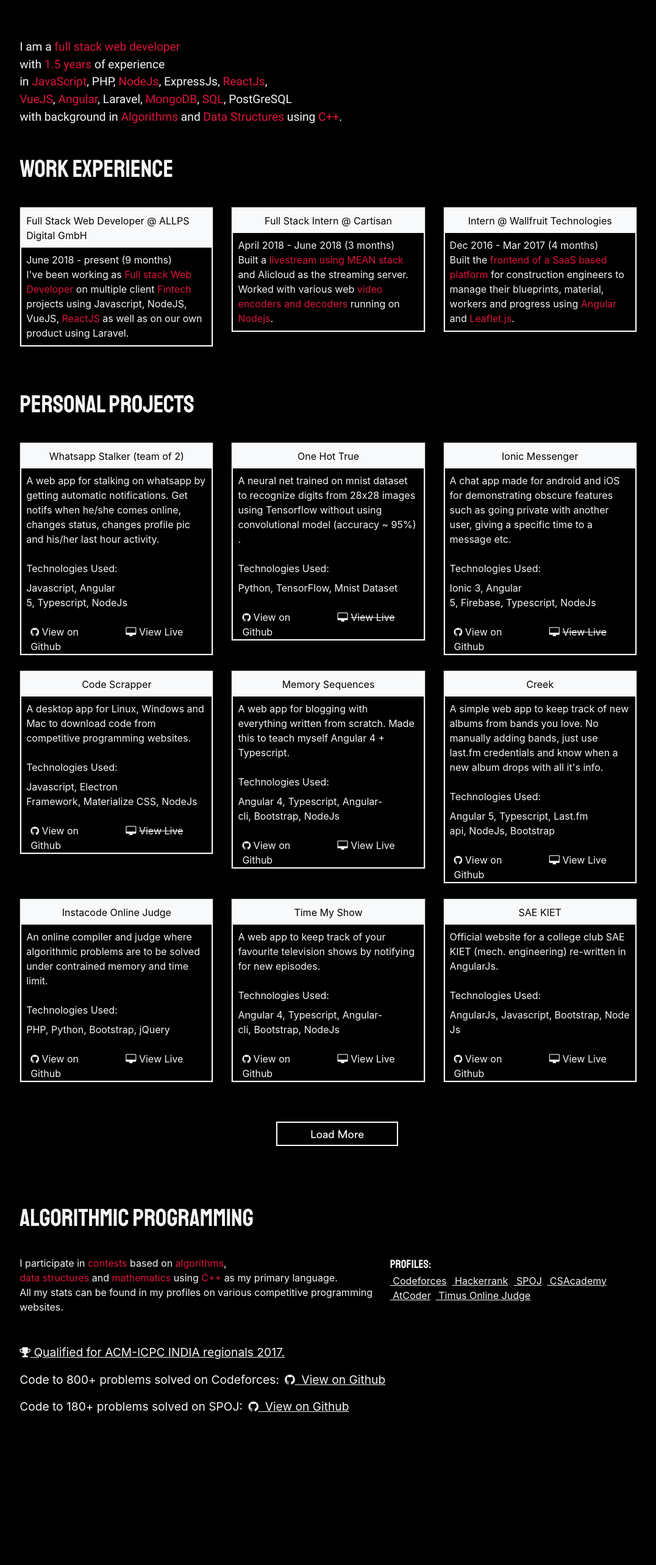
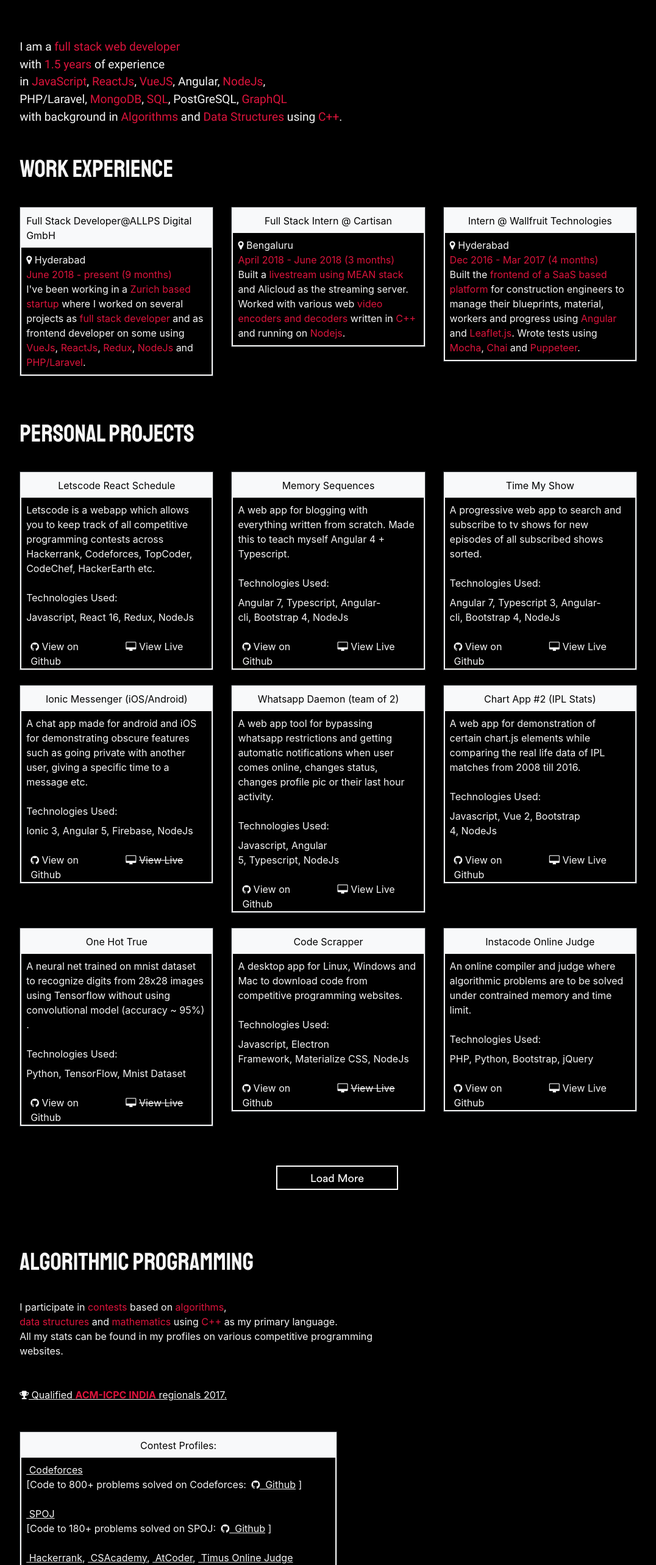
Before and after one commit to strcoder4007/theTownCenter, an Angular app: page / in a window 1280 px wide. Shown: the part 180-2746 px from the top of the page at 61% size, without its empty margins (87-1163 px from the left). Before the commit the page ends 2549 px from the top, so only its background shows below. Built offline with nearby package versions, Linux system fonts and the light colour scheme.

Commit message:
update complete

```diff
--- a/src/app/home/home.component.html
+++ b/src/app/home/home.component.html
@@ -3,7 +3,7 @@
 
   <!-----------------INTRO -------------------->
   <p class="roboto mediumFont is-primary">
-    I am a <span class="text-crimson">full stack web developer</span> <br>with <span class="text-crimson">1.5 years</span> of experience <br>in <span class="text-crimson">JavaScript</span>, PHP, <span class="text-crimson">NodeJs</span>, ExpressJs, <span class="text-crimson">ReactJs</span>, <br><span class="text-crimson">VueJS</span>, <span class="text-crimson">Angular</span>, Laravel, <span class="text-crimson">MongoDB</span>, <span class="text-crimson">SQL</span>, PostGreSQL <br>with background in <span class="text-crimson">Algorithms</span> and <span class="text-crimson">Data Structures</span> using <span class="text-crimson">C++</span>.
+    I am a <span class="text-crimson">full stack web developer</span> <br>with <span class="text-crimson">1.5 years</span> of experience <br>in <span class="text-crimson">JavaScript</span>, <span class="text-crimson">ReactJs</span>, <span class="text-crimson">VueJS</span>, Angular, <span class="text-crimson">NodeJs</span>, <br>PHP/Laravel, <span class="text-crimson">MongoDB</span>, <span class="text-crimson">SQL</span>, PostGreSQL, <span class="text-crimson">GraphQL</span> <br>with background in <span class="text-crimson">Algorithms</span> and <span class="text-crimson">Data Structures</span> using <span class="text-crimson">C++</span>.
   </p>
 
     <!-------------------------WORK EXP ------------------------------>
@@ -14,10 +14,11 @@
         <div class="col-12 col-sm-11 bg-dark card p-0">
           <div class="card-body bg-black p-0 bg-">
             <div class="row gutter-0 w-100 bg-light d-flex justify-content-around">
-              <p class="smallFont is-secondary Roboto m-0 p-2 align-self-center">Full Stack Web Developer @ ALLPS Digital GmbH</p>
+              <p class="smallFont is-secondary Roboto m-0 p-2 align-self-center">Full Stack Developer@ALLPS Digital GmbH</p>
             </div>
-            <p class="card-text p-2 is-primary smallFont">June 2018 - present (9 months)<br>
-              I've been working as <span class="text-crimson">Full stack Web Developer</span> on multiple client <span class="text-crimson">Fintech</span> projects using Javascript, NodeJS, VueJS, <span class="text-crimson">ReactJS</span> as well as on our own product using Laravel.
+            <p class="card-text p-2 is-primary smallFont"><i class="fa fa-map-marker"></i>&nbsp;Hyderabad<br>
+              <span class="text-crimson">June 2018 - present (9 months)</span><br>
+              I've been working in a <span class="text-crimson">Zurich based startup</span> where I worked on several projects as <span class="text-crimson">full stack developer</span> and as frontend developer on some using <span class="text-crimson">VueJs</span>, <span class="text-crimson">ReactJs</span>, <span class="text-crimson">Redux</span>, <span class="text-crimson">NodeJs</span> and <span class="text-crimson">PHP/Laravel</span>.
             </p>
           </div>
         </div>
@@ -28,8 +29,9 @@
             <div class="row gutter-0 w-100 bg-light d-flex justify-content-around">
               <p class="smallFont is-secondary Roboto m-0 p-2 align-self-center">Full Stack Intern @ Cartisan</p>
             </div>
-            <p class="card-text p-2 is-primary smallFont">April 2018 - June 2018 (3 months)<br>
-              Built a <span class="text-crimson">livestream using MEAN stack</span> and Alicloud as the streaming server. Worked with various web <span class="text-crimson">video encoders and decoders</span> running on <span class="text-crimson">Nodejs</span>.
+            <p class="card-text p-2 is-primary smallFont"><i class="fa fa-map-marker"></i>&nbsp;Bengaluru<br>
+              <span class="text-crimson">April 2018 - June 2018 (3 months)</span><br>
+              Built a <span class="text-crimson">livestream using MEAN stack</span> and Alicloud as the streaming server. Worked with various web <span class="text-crimson">video encoders and decoders</span> written in <span class="text-crimson">C++</span> and running on <span class="text-crimson">Nodejs</span>.
             </p>
           </div>
         </div>
@@ -40,8 +42,9 @@
             <div class="row gutter-0 w-100 bg-light d-flex justify-content-around">
               <p class="smallFont is-secondary Roboto m-0 p-2 align-self-center">Intern @ Wallfruit Technologies</p>
             </div>
-            <p class="card-text p-2 is-primary smallFont">Dec 2016 - Mar 2017 (4 months)<br>
-              Built the <span class="text-crimson">frontend of a SaaS based platform</span> for construction engineers to manage their blueprints, material, workers and progress using <span class="text-crimson">Angular</span> and <span class="text-crimson">Leaflet.js</span>.
+            <p class="card-text p-2 is-primary smallFont"><i class="fa fa-map-marker"></i>&nbsp;Hyderabad<br>
+              <span class="text-crimson">Dec 2016 - Mar 2017 (4 months)</span><br>
+              Built the <span class="text-crimson">frontend of a SaaS based platform</span> for construction engineers to manage their blueprints, material, workers and progress using <span class="text-crimson">Angular</span> and <span class="text-crimson">Leaflet.js</span>. Wrote tests using <span class="text-crimson">Mocha</span>, <span class="text-crimson">Chai</span> and <span class="text-crimson">Puppeteer</span>.
             </p>
           </div>
         </div>
@@ -138,28 +141,34 @@
   <div class="col-sm-7 smallFont is-primary Roboto">
     I participate in <span class="text-crimson">contests</span> based on <span class="text-crimson">algorithms</span>, <br><span class="text-crimson">data structures</span> and <span class="text-crimson">mathematics</span> using <span class="text-crimson">C++</span> as my primary language. <br>All my stats can be found in my profiles on various competitive programming websites.
   </div>
-  <div class="col-sm-5">
-    <p class="mediumFont staat is-primary m-0">Profiles:</p>
-    <a href="http://codeforces.com/profile/fie" class="underline projectLink is-primary" target="_blank">&nbsp;Codeforces</a>,
-    <a href="https://www.hackerrank.com/FrozenOnion" class="underline projectLink is-primary" target="_blank">&nbsp;Hackerrank</a>,
-    <a href="http://www.spoj.com/users/strcoder4007/" class="underline projectLink is-primary" target="_blank">&nbsp;SPOJ</a>,
-    <a href="https://csacademy.com/user/strcoder/" class="underline projectLink is-primary" target="_blank">&nbsp;CSAcademy</a><br>
-    <a href="https://atcoder.jp/user/STR" class="underline projectLink is-primary" target="_blank">&nbsp;AtCoder</a>,
-    <a href="http://acm.timus.ru/author.aspx?id=199801" class="underline projectLink is-primary" target="_blank">&nbsp;Timus Online Judge</a>
-  </div>
 </div>
 
   <div class="my-5 m-0 p-0">
-    <a href="assets/acm2017.pdf" class="projectLink is-primary Roboto mediumFont underline" target="_blank">
-      <i class="fa fa-trophy"></i>&nbsp;Qualified for ACM-ICPC INDIA regionals 2017.
+    <a href="assets/acm2017.pdf" class="projectLink is-primary Roboto smallFont underline" target="_blank">
+      <i class="fa fa-trophy"></i>&nbsp;Qualified <span class="text-crimson"><b>ACM-ICPC INDIA</b></span> regionals 2017.
     </a>
-    <div class="mt-3 is-primary Roboto mediumFont">Code to 800+ problems solved on Codeforces:
-      <a href="https://github.com/strcoder4007/codeforces" class="projectLink ml-1 underline is-primary" target="_blank"><i class="fa fa-github"></i> &nbsp;View on Github</a>
-    </div>
-    <div class="mt-3 is-primary Roboto mediumFont">Code to 180+ problems solved on SPOJ:
-      <a href="https://github.com/strcoder4007/spoj" class="projectLink ml-1 underline is-primary" target="_blank"><i class="fa fa-github"></i> &nbsp;View on Github</a>
+  </div>
+
+  <div class="my-5 m-0 p-0">
+    <div class="col-md-12 col-lg-8 col-xl-6 bg-dark card p-0">
+      <div class="card-body bg-black p-0">
+        <div class="row gutter-0 w-100 bg-light d-flex justify-content-around">
+          <p class="smallFont is-secondary Roboto m-0 p-2">Contest Profiles:</p>
+        </div>
+        <p class="card-text p-2 is-primary">
+          <a href="http://codeforces.com/profile/fie" class="underline projectLink is-primary" target="_blank">&nbsp;Codeforces</a><br>
+          [Code to 800+ problems solved on Codeforces:
+          <a href="https://github.com/strcoder4007/codeforces" class="projectLink ml-1 underline is-primary" target="_blank"><i class="fa fa-github"></i> &nbsp;Github</a> ]<br><br>
+          <a href="http://www.spoj.com/users/strcoder4007/" class="underline projectLink is-primary" target="_blank">&nbsp;SPOJ</a><br>
+          [Code to 180+ problems solved on SPOJ:
+          <a href="https://github.com/strcoder4007/spoj" class="projectLink ml-1 underline is-primary" target="_blank"><i class="fa fa-github"></i> &nbsp;Github</a> ]<br><br>
+          <a href="https://www.hackerrank.com/FrozenOnion" class="underline projectLink is-primary" target="_blank">&nbsp;Hackerrank</a>,
+          <a href="https://csacademy.com/user/strcoder/" class="underline projectLink is-primary" target="_blank">&nbsp;CSAcademy</a>,
+          <a href="https://atcoder.jp/user/STR" class="underline projectLink is-primary" target="_blank">&nbsp;AtCoder</a>,
+          <a href="http://acm.timus.ru/author.aspx?id=199801" class="underline projectLink is-primary" target="_blank">&nbsp;Timus Online Judge</a>
+        </p>
+      </div>
     </div>
   </div>
-
-
+  <br>
 </div>
--- a/src/assets/data.json
+++ b/src/assets/data.json
@@ -1,23 +1,51 @@
 [
     {
-    "heading": "Whatsapp Stalker (team of 2)",
-    "about": "A web app for stalking on whatsapp by getting automatic notifications. Get notifs when he/she comes online, changes status, changes profile pic and his/her last hour activity.",
+      "heading": "Letscode React Schedule",
+      "about": "Letscode is a webapp which allows you to keep track of all competitive programming contests across Hackerrank, Codeforces, TopCoder, CodeChef, HackerEarth etc.",
+      "tech": ["Javascript", "React 16", "Redux", "NodeJs"],
+      "git": "https://github.com/strcoder4007/letscode",
+      "live": "http://18.216.186.17/letscode/"
+    },
+    {
+      "heading": "Memory Sequences",
+      "about": "A web app for blogging with everything written from scratch. Made this to teach myself Angular 4 + Typescript.",
+      "tech": ["Angular 7", "Typescript", "Angular-cli", "Bootstrap 4", "NodeJs"],
+      "git": "https://github.com/strcoder4007/memorySequence",
+      "live": "http://18.216.186.17/memseq/"
+    },
+    {
+      "heading": "Time My Show",
+      "about": "A progressive web app to search and subscribe to tv shows for new episodes of all subscribed shows sorted.",
+      "tech": ["Angular 7", "Typescript 3", "Angular-cli", "Bootstrap 4", "NodeJs"],
+      "git": "https://github.com/strcoder4007/timeMyShow",
+      "live": "http://18.216.186.17/tms/"
+    },
+    {
+      "heading": "Ionic Messenger (iOS/Android)",
+      "about": "A chat app made for android and iOS for demonstrating obscure features such as going private with another user, giving a specific time to a message etc.",
+      "tech": ["Ionic 3", "Angular 5", "Firebase", "NodeJs"],
+      "git": "https://github.com/strcoder4007/ionic_messenger",
+      "live": "null"
+    },
+    {
+    "heading": "Whatsapp Daemon (team of 2)",
+    "about": "A web app tool for bypassing whatsapp restrictions and getting automatic notifications when user comes online, changes status, changes profile pic or their last hour activity.",
     "tech": ["Javascript", "Angular 5", "Typescript", "NodeJs"],
     "git": "https://github.com/aditya6677/WA-Stocking",
     "live": "http://18.216.186.17/stalker/"
+    },
+    {
+      "heading": "Chart App #2 (IPL Stats)",
+      "about": "A web app for demonstration of certain chart.js elements while comparing the real life data of IPL matches from 2008 till 2016.",
+      "tech": ["Javascript", "Vue 2", "Bootstrap 4", "NodeJs"],
+      "git": "https://github.com/strcoder4007/scipl",
+      "live": "http://18.216.186.17/scipl/"
     },
     {
         "heading": "One Hot True",
         "about": "A neural net trained on mnist dataset to recognize digits from 28x28 images using Tensorflow without using convolutional model (accuracy ~ 95%) .",
         "tech": ["Python", "TensorFlow", "Mnist Dataset"],
         "git": "https://github.com/strcoder4007/one_hot_true",
-        "live": "null"
-    },
-    {
-        "heading": "Ionic Messenger",
-        "about": "A chat app made for android and iOS for demonstrating obscure features such as going private with another user, giving a specific time to a message etc.",
-        "tech": ["Ionic 3", "Angular 5", "Firebase", "Typescript", "NodeJs"],
-        "git": "https://github.com/strcoder4007/ionic_messenger",
         "live": "null"
     },
     {
@@ -28,11 +56,11 @@
         "live": "null"
     },
     {
-        "heading": "Memory Sequences",
-        "about": "A web app for blogging with everything written from scratch. Made this to teach myself Angular 4 + Typescript.",
-        "tech": ["Angular 4", "Typescript", "Angular-cli", "Bootstrap", "NodeJs"],
-        "git": "https://github.com/strcoder4007/memorySequence",
-        "live": "http://18.216.186.17/memseq/"
+      "heading": "Instacode Online Judge",
+      "about": "An online compiler and judge where algorithmic problems are to be solved under contrained memory and time limit.",
+      "tech": ["PHP", "Python", "Bootstrap", "jQuery"],
+      "git": "null",
+      "live": "http://instacode.xyz"
     },
     {
         "heading": "Creek",
@@ -40,20 +68,6 @@
         "tech": ["Angular 5", "Typescript", "Last.fm api", "NodeJs", "Bootstrap"],
         "git": "https://github.com/strcoder4007/creek",
         "live": "http://18.216.186.17/creek/"
-    },
-    {
-        "heading": "Instacode Online Judge",
-        "about": "An online compiler and judge where algorithmic problems are to be solved under contrained memory and time limit.",
-        "tech": ["PHP", "Python", "Bootstrap", "jQuery"],
-        "git": "null",
-        "live": "http://instacode.xyz"
-    },
-    {
-        "heading": "Time My Show",
-        "about": "A web app to keep track of your favourite television shows by notifying for new episodes.",
-        "tech": ["Angular 4", "Typescript", "Angular-cli", "Bootstrap", "NodeJs"],
-        "git": "https://github.com/strcoder4007/timeMyShow",
-        "live": "http://18.216.186.17/tms/"
     },
     {
         "heading": "SAE KIET",
@@ -77,7 +91,7 @@
         "live": "http://instanotes.xyz"
     },
     {
-        "heading": "Chart App",
+        "heading": "Chart App #1",
         "about": "A webapp to demonstrate various types of charts and graphs using FusionCharts API. Supports JSON & CSV formats.",
         "tech": ["AngularJs", "Javascript", "FusionCharts API", "Papa Parse API", "jQuery", "Bootstrap"],
         "git": "https://github.com/strcoder4007/SCChartApp",
@@ -112,13 +126,6 @@
         "live": "http://18.216.186.17/personal2015/"
     },
     {
-        "heading": "Personal Website",
-        "about": "Personal website for a client written in Vanilla Javascript.",
-        "tech": ["Javascript", "Bootstrap", "jQuery"],
-        "git": "null",
-        "live": "http://divyanshusrivastava.info"
-    },
-    {
         "heading": "SAE KIET",
         "about": "Official website of SAE KIET written in Vanilla Javascript",
         "tech": ["Javascript", "Bootstrap", "HTML", "CSS"],
```
